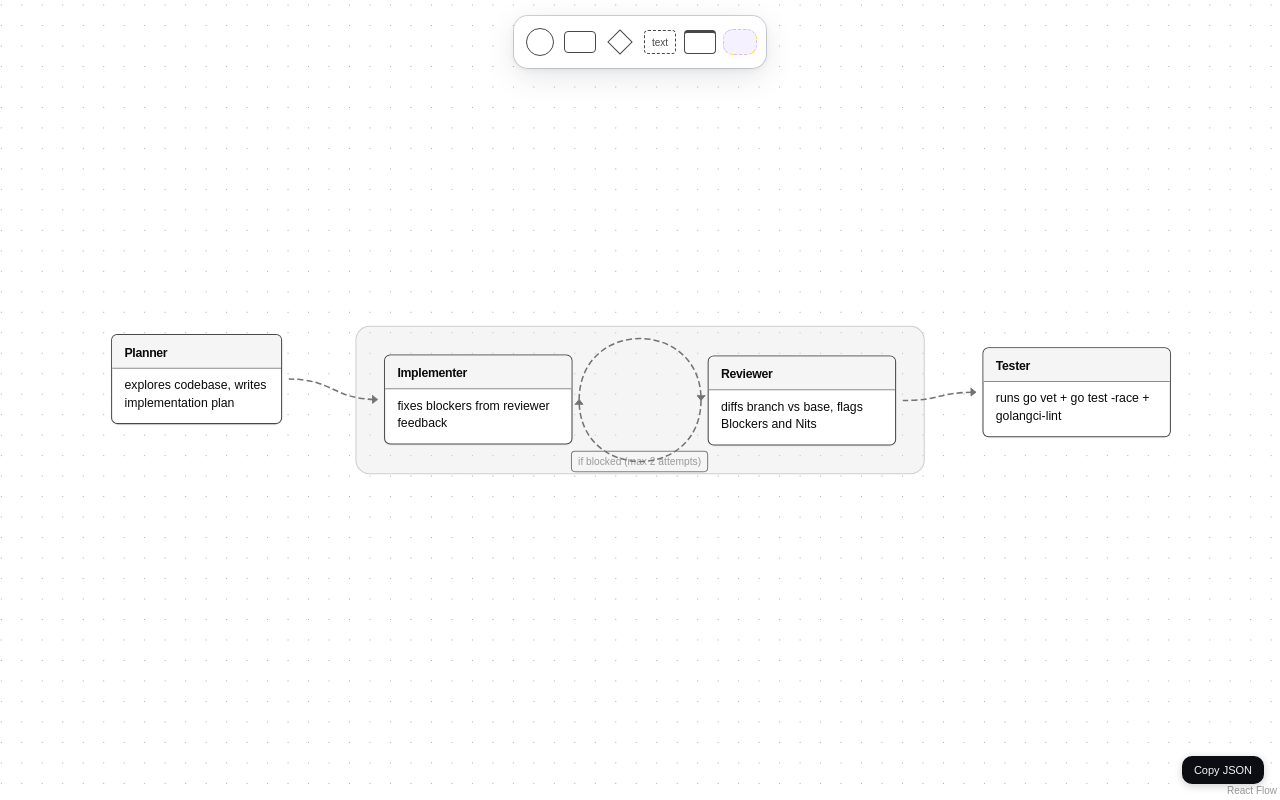
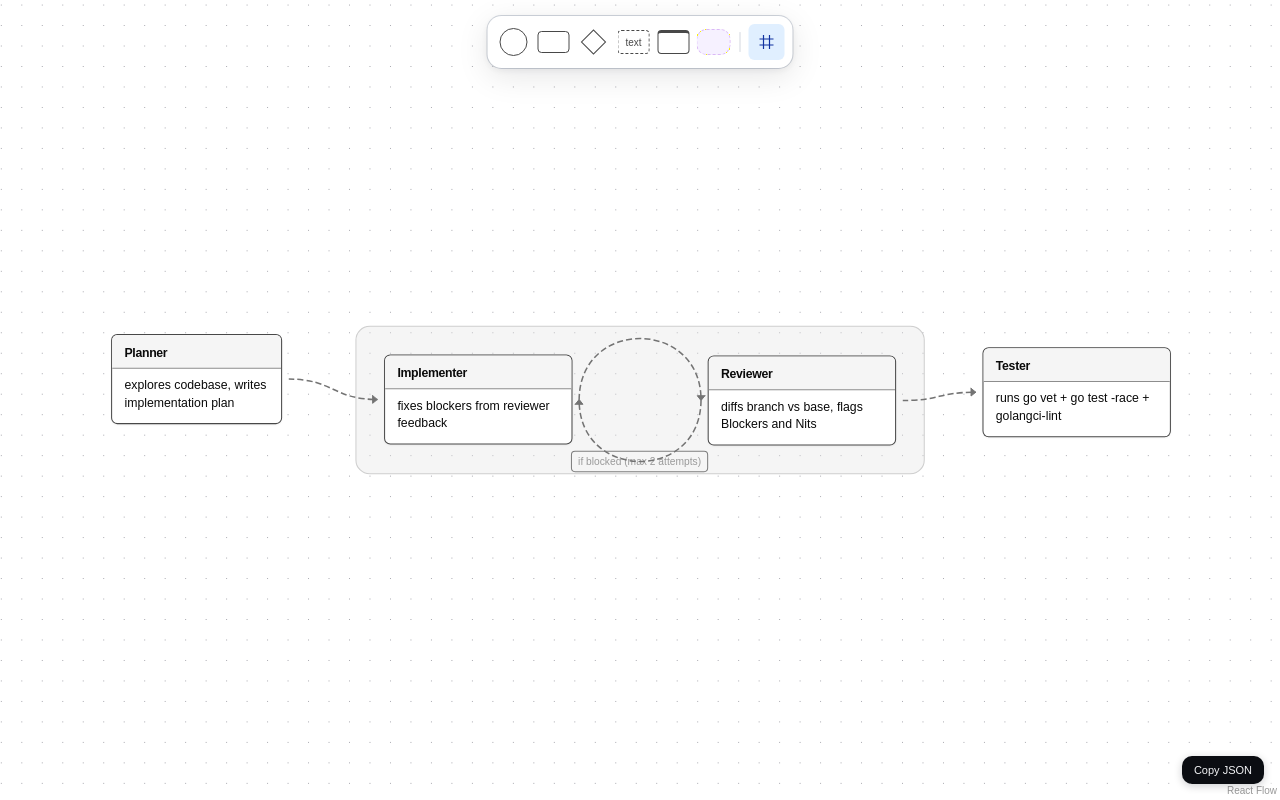
Before and after one commit to ibrohhm/workflow-ui, a Next.js app: page / in a window 1280 px wide. Built offline with nearby package versions, Linux system fonts and the light colour scheme.

Commit message:
feat(toolbar): add grid background toggle to shapes toolbar

```diff
--- a/components/shapes-toolbar.tsx
+++ b/components/shapes-toolbar.tsx
@@ -65,7 +65,12 @@ function ShapePreview({ type }: { type: string }) {
   );
 }
 
-export function ShapesToolbar() {
+interface ShapesToolbarProps {
+  showGrid: boolean;
+  onToggleGrid: () => void;
+}
+
+export function ShapesToolbar({ showGrid, onToggleGrid }: ShapesToolbarProps) {
   const onDragStart = (e: React.DragEvent, nodeType: string) => {
     e.dataTransfer.setData('application/reactflow', nodeType);
     e.dataTransfer.effectAllowed = 'move';
@@ -92,6 +97,19 @@ export function ShapesToolbar() {
           <ShapePreview type={type} />
         </div>
       ))}
+      <div className="w-px h-5 mx-1 rounded-full" style={{ backgroundColor: T.border }} />
+      <button
+        onClick={onToggleGrid}
+        title={showGrid ? 'Hide grid' : 'Show grid'}
+        className="flex items-center justify-center w-9 h-9 rounded-sm transition-colors duration-100"
+        style={{ backgroundColor: showGrid ? T.accentBg : 'transparent', color: showGrid ? T.accentText : T.muted }}
+        onMouseEnter={(e) => { if (!showGrid) e.currentTarget.style.backgroundColor = T.hover; }}
+        onMouseLeave={(e) => { if (!showGrid) e.currentTarget.style.backgroundColor = 'transparent'; }}
+      >
+        <svg width="16" height="16" viewBox="0 0 16 16" fill="none" stroke="currentColor" strokeWidth="1.2">
+          <path d="M1 5h14M1 11h14M5 1v14M11 1v14" />
+        </svg>
+      </button>
     </div>
   );
 }
--- a/components/workflow-ui.tsx
+++ b/components/workflow-ui.tsx
@@ -205,6 +205,7 @@ export function WorkflowUI() {
   }, [setNodes]);
 
   const [copyLabel, setCopyLabel] = useState('Copy JSON');
+  const [showGrid, setShowGrid] = useState(true);
   const copyTimer = useRef<ReturnType<typeof setTimeout> | null>(null);
 
   const handleCopySchema = useCallback(() => {
@@ -255,7 +256,7 @@ export function WorkflowUI() {
         fitViewOptions={{ padding: 0.2 }}
         colorMode="system"
       >
-        <Background />
+        {showGrid && <Background />}
       </ReactFlow>
       <button
         onClick={handleCopySchema}
@@ -268,7 +269,7 @@ export function WorkflowUI() {
       >
         {copyLabel}
       </button>
-      <ShapesToolbar />
+      <ShapesToolbar showGrid={showGrid} onToggleGrid={() => setShowGrid(v => !v)} />
       <PropertiesSidebar
         selectedNode={selectedNode}
         selectedEdge={selectedEdge}
```
